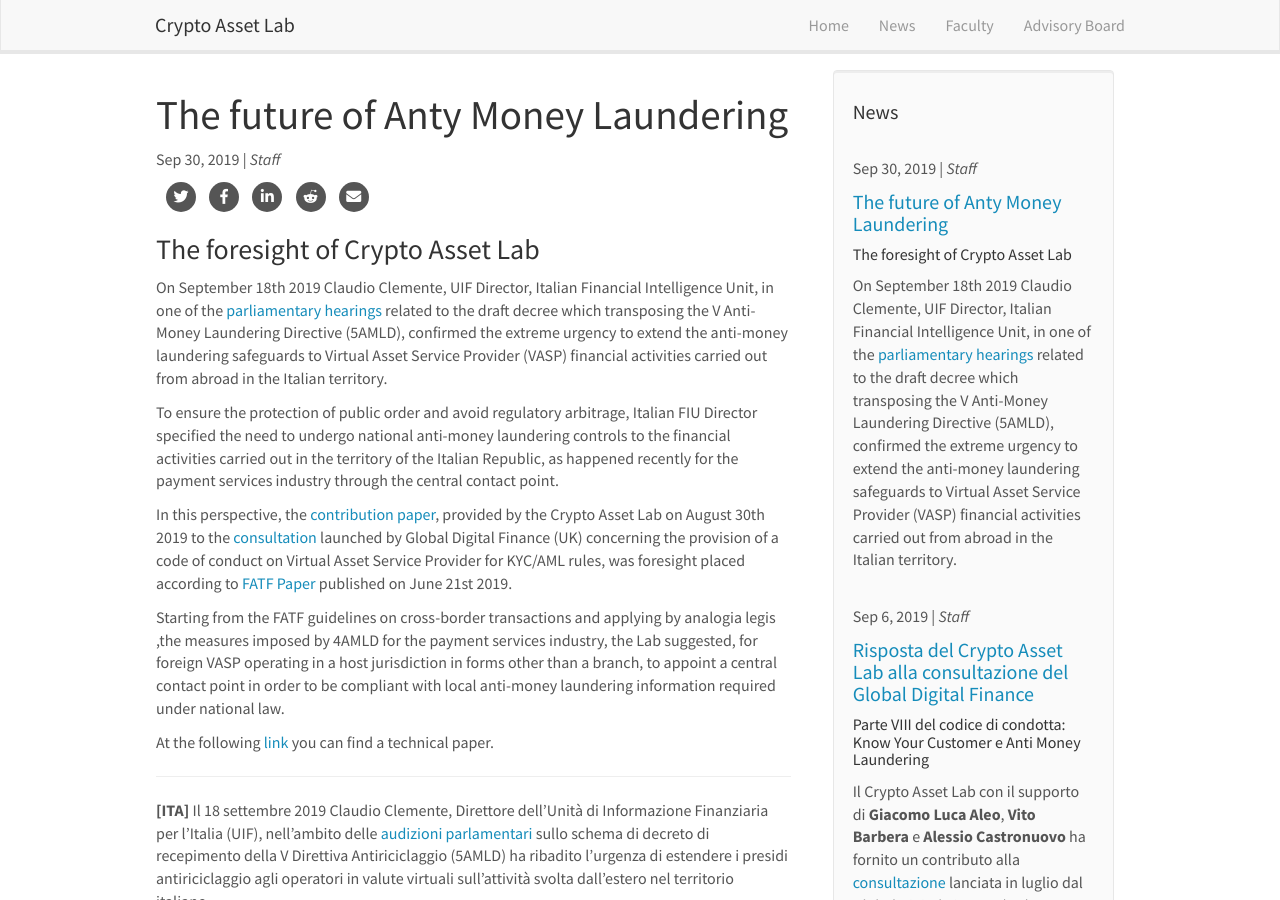
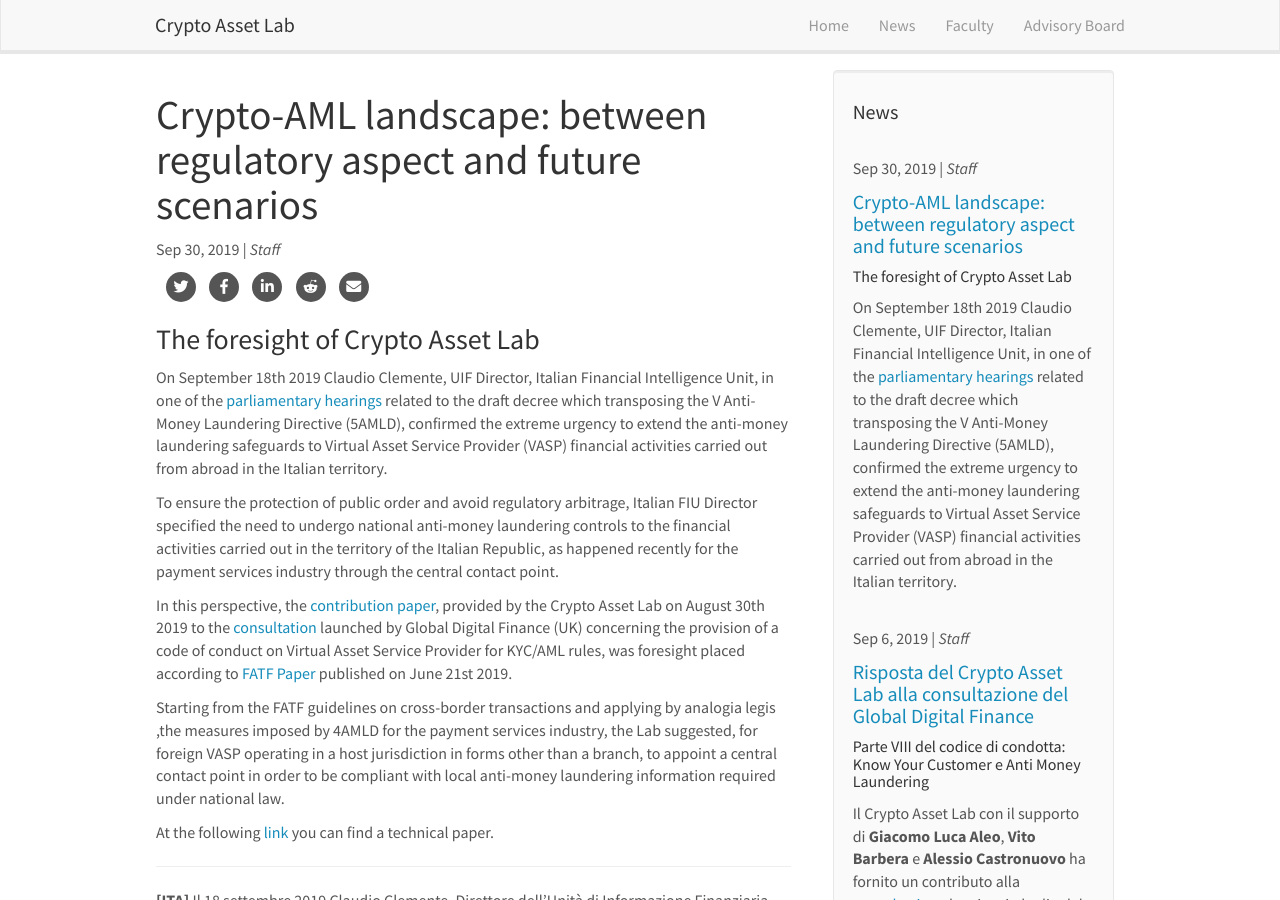
Before and after one commit to cryptoassetlab/cryptoassetlab.github.io, a Jekyll site: the page built from _posts/2019-09-30-Crypto-AML-landscape.md, in a window 1280 px wide and 900 px high. Built offline with Jekyll 4.4.1, drawn with Linux system fonts in a browser that asks for light colours; nearby versions of some CDN libraries.

Commit message:
news updated

```diff
--- a/_posts/2019-09-30-audition-UIF.md
+++ b/_posts/2019-09-30-Crypto-AML-landscape.md
@@ -1,7 +1,7 @@
 ---
 layout: post
 comments: false
-title: "The future of Anty Money Laundering"
+title: "Crypto-AML landscape: between regulatory aspect and future scenarios"
 subtitle: "The foresight of Crypto Asset Lab"
 date: 30 September 2019
 author: Staff
```
